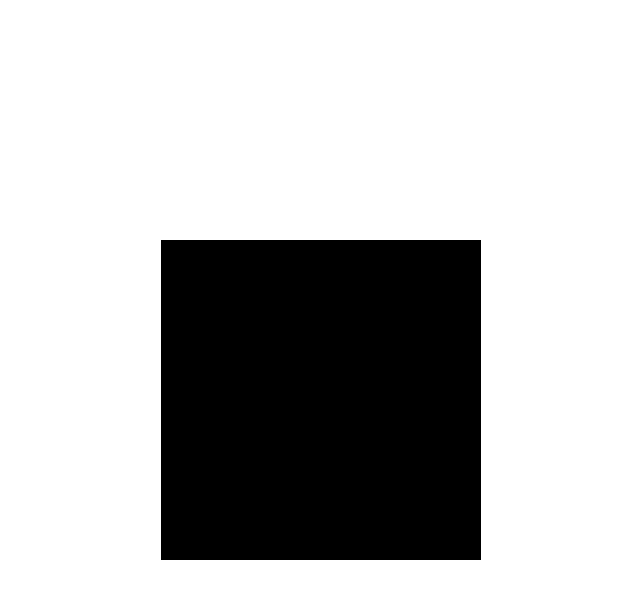
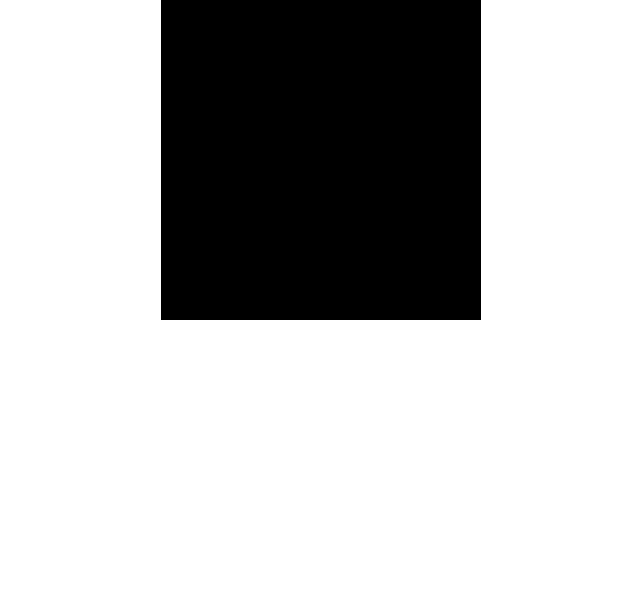
Before and after one commit to PTigrovich/jeleapps-test1, a React (Create React App) app: page / in a window 1280 px wide. Shown: the top 598 px of the page, without its empty margins (319-959 px from the left). Built offline with nearby package versions, Linux system fonts and the light colour scheme.

Commit message:
Smal fix

```diff
--- a/src/App.js
+++ b/src/App.js
@@ -5,7 +5,7 @@
         display: 'flex',
         justifyContent: 'center',
         alignItems: 'center',
-        height: '100vh',
+        height: '100%',
     };
 
 	  const squareStyle = {
--- a/src/app.css
+++ b/src/app.css
@@ -4,8 +4,7 @@
   box-sizing: border-box;
 }
 
-body::-webkit-scrollbar {
-  width: 0;
-  height: 0;
-  background: transparent;
+html, body {
+  height: 100%;
+  overflow: hidden; /* Отключает скролл */
 }
```
